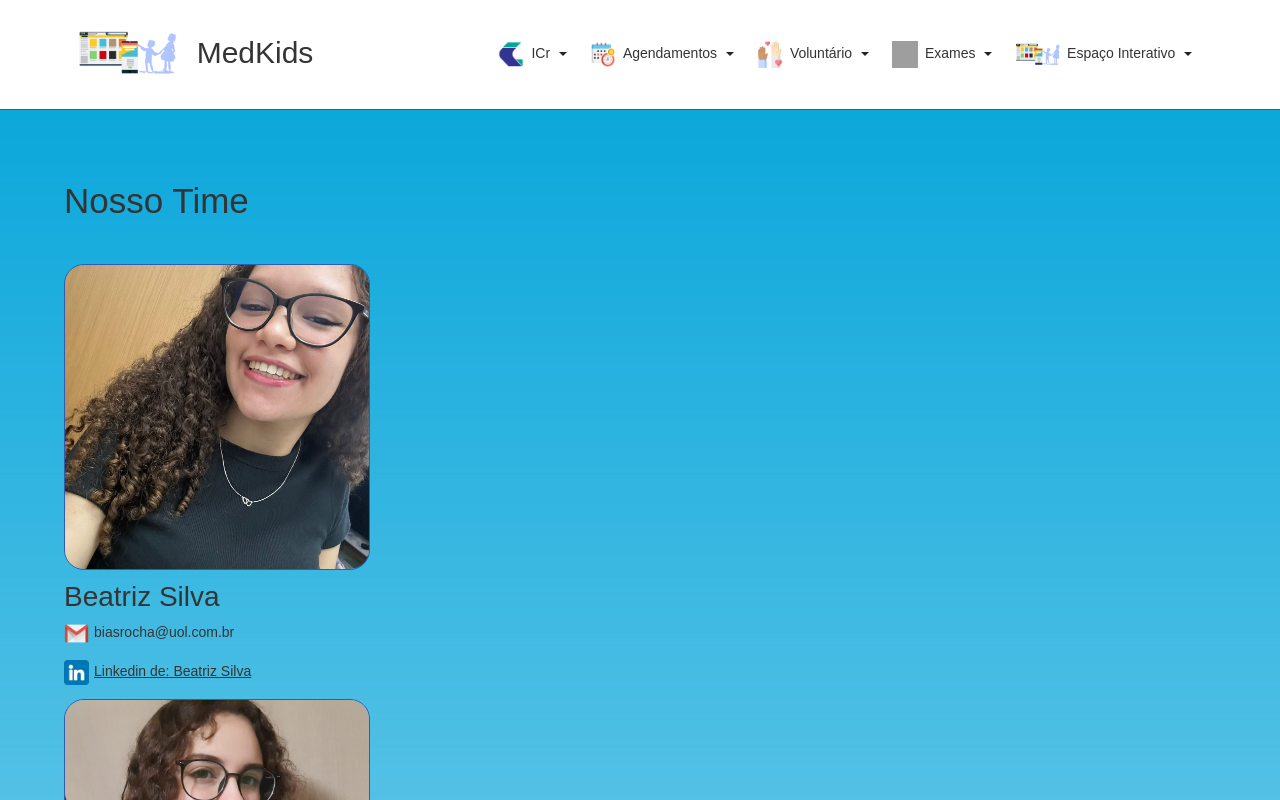
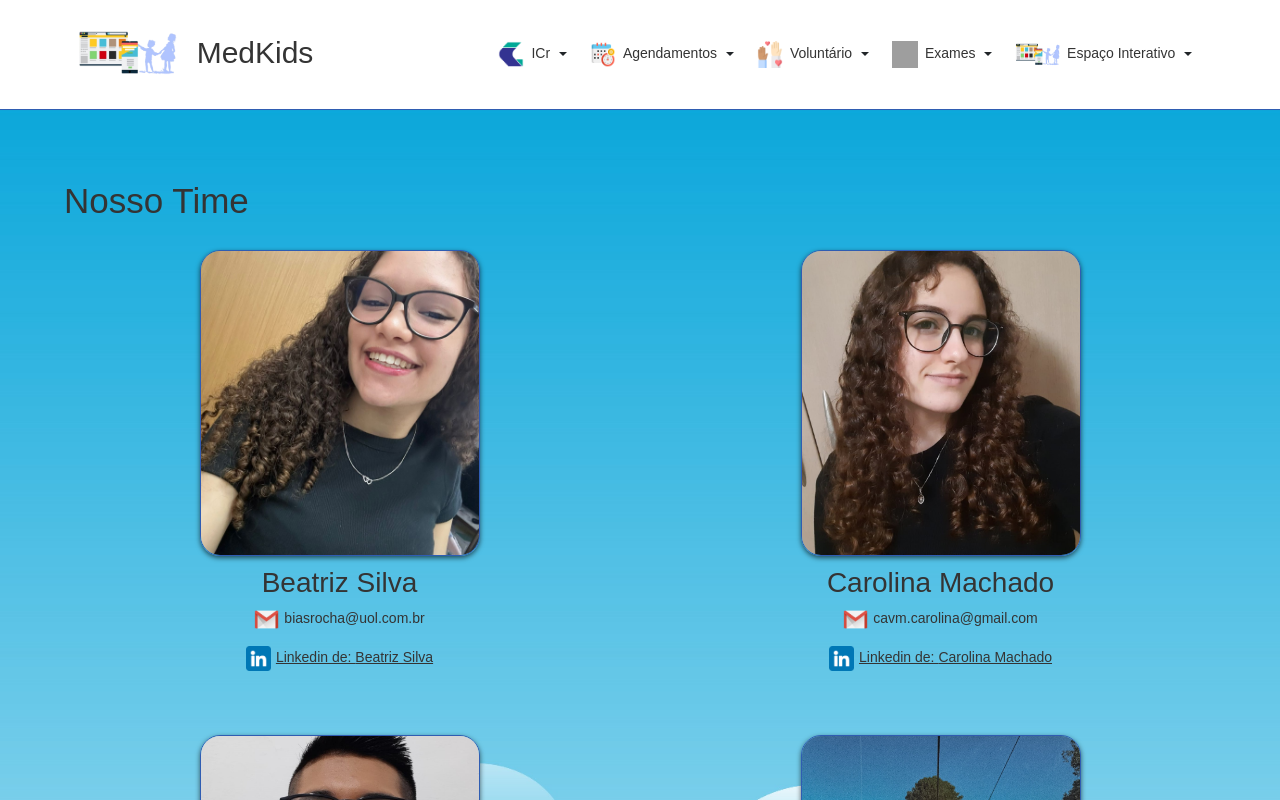
Before and after one commit to CavMCarolina/HC-Challenge, a React (Vite) app: page /nossaequipe in a window 1280 px wide. Shown: the top 800 px of the page. Built offline with nearby package versions, Linux system fonts and the light colour scheme; grey boxes are pictures that could not be loaded; a web font is replaced by a local one.

Commit message:
finalizando pagina nossa equipe com grid

```diff
--- a/src/css/style.css
+++ b/src/css/style.css
@@ -165,17 +165,33 @@ main {
 }
 
 .lista-integrantes {
-  margin: 3rem 0;
-  padding: 0;
+  display: grid;
+  grid-template-columns: repeat(2, 1fr);
+  grid-template-rows: repeat(3, auto);
+  gap: 50px;
 }
-.lista-integrantes .foto_integrante {
-  width: 21.875rem;
+.lista-integrantes #card {
+  width: 280px;
+  display: flex;
+  justify-content: center;
+  gap: 0;
+  flex-direction: column;
+  align-items: center;
+  flex-wrap: nowrap;
+  margin: auto;
+}
+.lista-integrantes #card .foto_integrante {
+  box-shadow: 0 2px 5px rgba(0, 0, 0, 0.6);
+  width: 100%;
   height: 21.875rem;
   background-color: none;
   border: 1px solid rgb(47, 93, 178);
   border-radius: 20px;
   -o-object-fit: cover;
      object-fit: cover;
+}
+.lista-integrantes #card:nth-child(5) {
+  grid-column: span 2;
 }
 .lista-integrantes .icone {
   width: 25px;
--- a/src/css/style.scss
+++ b/src/css/style.scss
@@ -150,12 +150,27 @@ main {
 }
 
 .lista-integrantes {
-  @include mixins.espacamento(3rem 0, 0);
+  display: grid;
+  grid-template-columns: repeat(2, 1fr);
+  grid-template-rows: repeat(3, auto);
+  gap: 50px;
 
-  .foto_integrante {
-    @include mixins.size(21.875rem, 21.875rem);
-    @include mixins.div-config(none, variaveis.$cor_escura, 20px);
-    object-fit: cover;
+  #card {
+    width: 280px;
+    @include mixins.flex(center, 0, column);
+    margin: auto;
+
+    .foto_integrante {
+      box-shadow: 0 2px 5px rgba(0, 0, 0, 0.6);
+
+      @include mixins.size(100%, 21.875rem);
+      @include mixins.div-config(none, variaveis.$cor_escura, 20px);
+      object-fit: cover;
+    }
+  }
+
+  #card:nth-child(5) {
+    grid-column: span 2;
   }
 
   .icone {
@@ -274,26 +289,6 @@ footer {
         @include mixins.size(80%, auto);
       }
     }
-
-    // Nossa Equipe
-    // .lista-integrantes {
-    //   display: grid;
-    //   grid-template-columns: repeat(3, 1fr);
-    //   grid-template-rows: auto auto;
-
-    //   #card {
-    //     text-align: center;
-    //     max-width: 280px;
-    //   }
-
-    //   #card:nth-child(4) {
-    //     margin-left: 50%;
-    //   }
-
-    //   #card:nth-child(5) {
-    //     margin-left: 60%;
-    //   }
-    // }
   }
 
   .footer_container {
@@ -319,7 +314,6 @@ footer {
         position: absolute !important;
       }
     }
-
   }
 
   .navbar-toggler {
```
Also changed, not shown: 1 other file (tests, documents, lock files or other folders).
